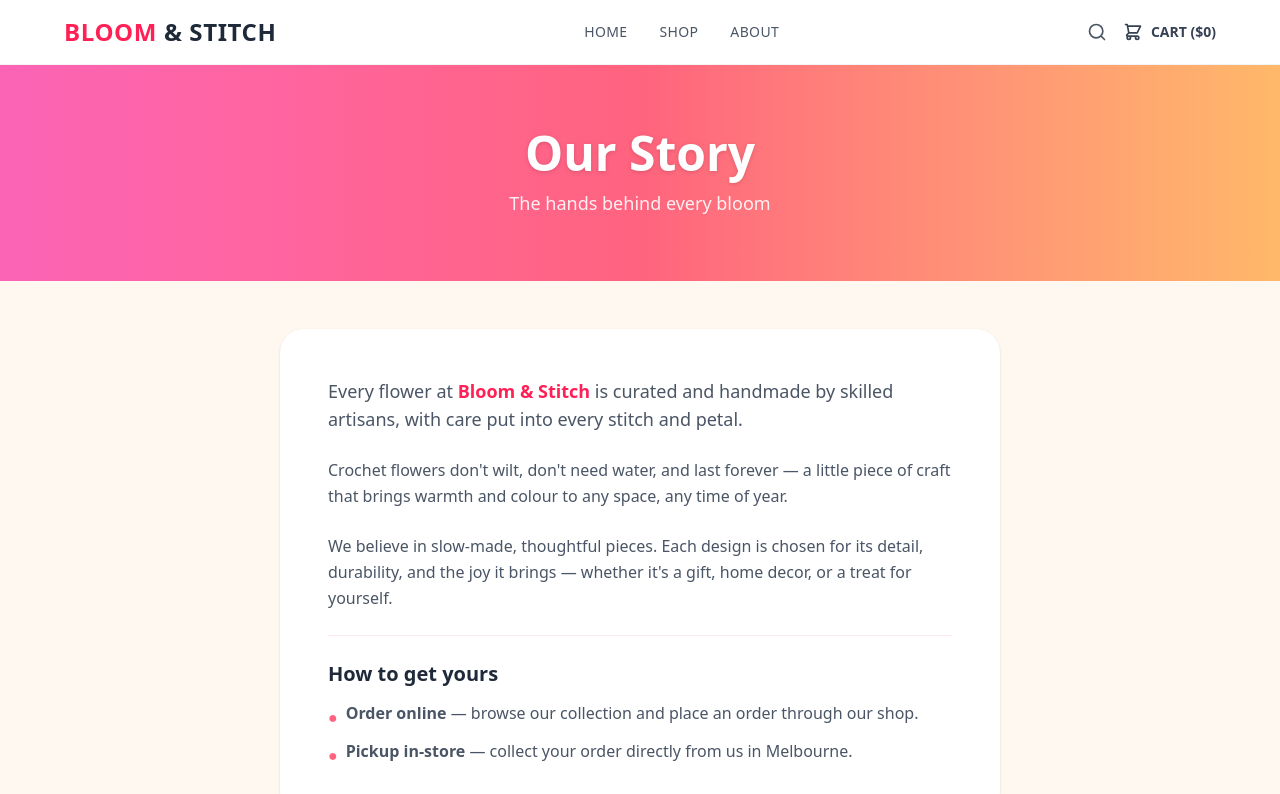
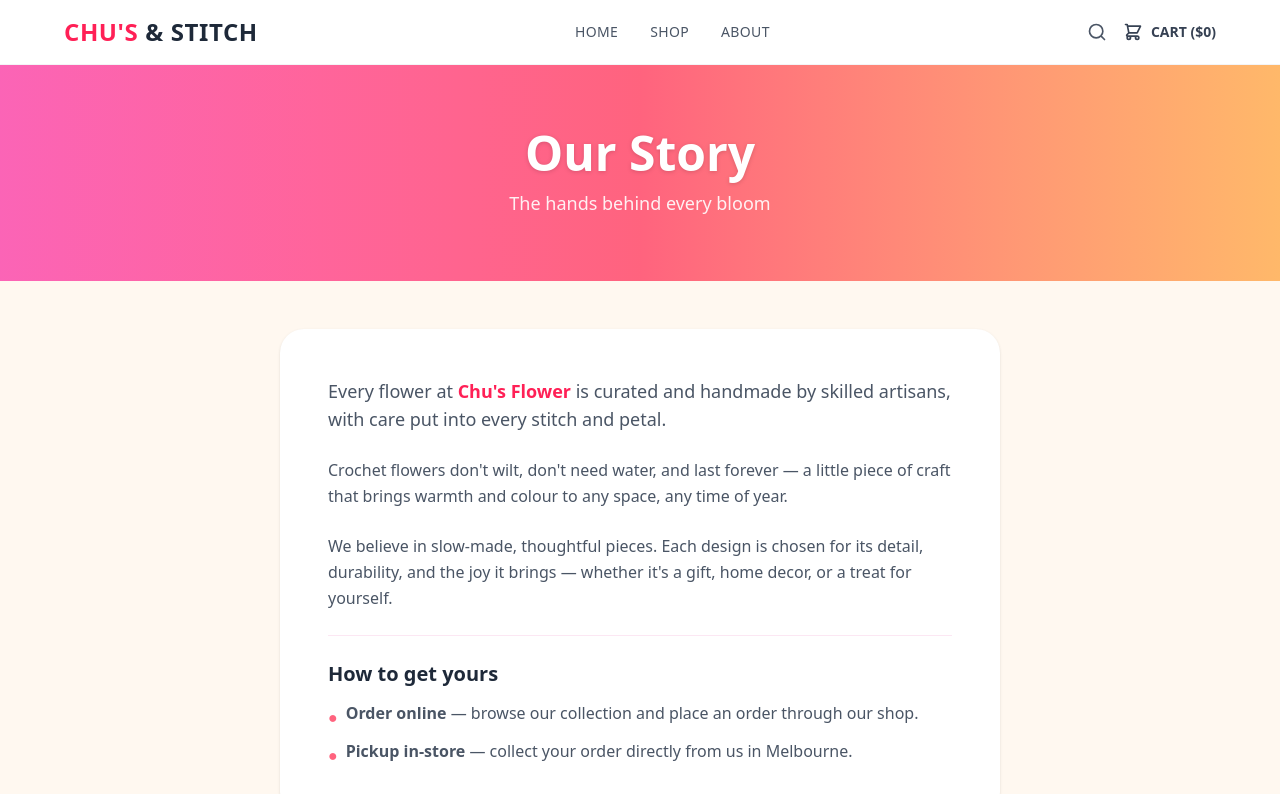
Before and after one commit to kimthu123/flower-shop, a Next.js app in the folder frontend/: page /about in a window 1280 px wide. Shown: the top 794 px of the page. Built offline with nearby package versions, Linux system fonts and the light colour scheme.

Commit message:
feat: rename brand to Chu's Flower

```diff
--- a/frontend/app/about/page.tsx
+++ b/frontend/app/about/page.tsx
@@ -15,7 +15,7 @@ export default function AboutPage() {
       <section className="px-6 py-12 max-w-3xl mx-auto">
         <div className="bg-white rounded-3xl shadow-sm p-8 sm:p-12 space-y-6 text-gray-600 leading-relaxed">
           <p className="text-lg">
-            Every flower at <span className="font-bold text-rose-500">Bloom & Stitch</span> is
+            Every flower at <span className="font-bold text-rose-500">Chu's Flower</span> is
             curated and handmade by skilled artisans, with care put into every stitch and petal.
           </p>
 
--- a/frontend/app/components/Navbar.tsx
+++ b/frontend/app/components/Navbar.tsx
@@ -7,7 +7,7 @@ export default function Navbar() {
     <nav className="bg-white border-b border-gray-100 px-6 py-4 sticky top-0 z-50">
       <div className="max-w-6xl mx-auto flex items-center justify-between">
         <Link href="/" className="text-2xl font-bold tracking-wide">
-          <span className="text-rose-500">BLOOM</span>
+          <span className="text-rose-500">CHU'S</span>
           <span className="text-gray-800"> &amp; STITCH</span>
         </Link>
 
--- a/frontend/app/layout.tsx
+++ b/frontend/app/layout.tsx
@@ -13,7 +13,7 @@ const geistMono = Geist_Mono({
 });
 
 export const metadata: Metadata = {
-  title: "Bloom & Stitch",
+  title: "Chu's Flower",
   description: "Handmade crochet flowers in Melbourne",
 };
 
--- a/frontend/app/page.tsx
+++ b/frontend/app/page.tsx
@@ -14,7 +14,7 @@ export default async function Home() {
             Handmade in Melbourne
           </p>
           <h1 className="text-5xl sm:text-6xl font-bold text-white drop-shadow-sm leading-tight">
-            🌸 Bloom & Stitch
+            🌸 Chu's Flower
           </h1>
           <p className="mt-4 text-white/90 text-lg max-w-md mx-auto">
             Crochet flowers that never wilt — curated and handmade with love,
```
